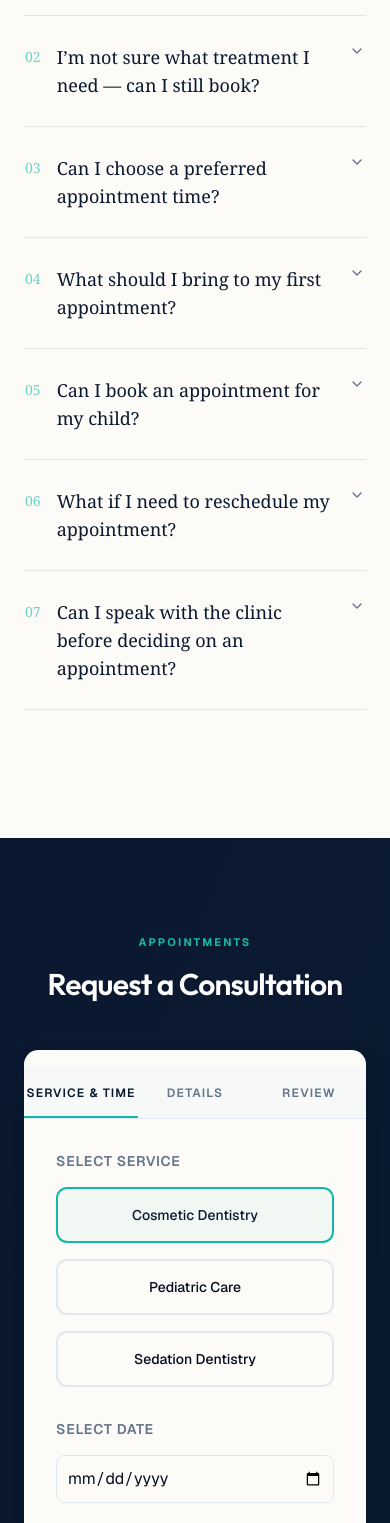
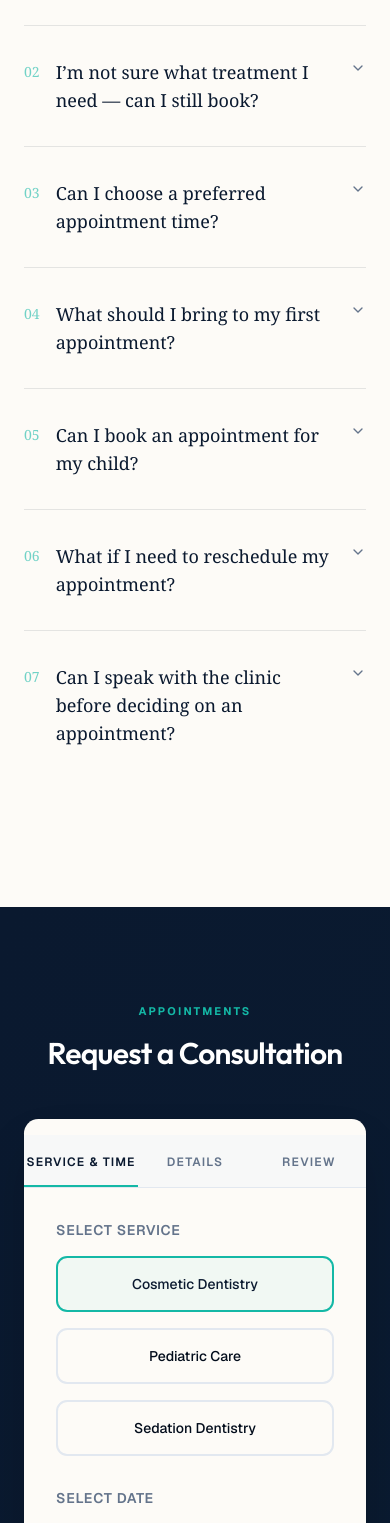
Before and after one commit to JAGADIESH009/Sri-Dental-Clinic, a Next.js app: page / in a window 390 px wide. Shown: the part 8120-9643 px from the top of the page. Built offline with nearby package versions, Linux system fonts and the light colour scheme; no server answers.

Commit message:
fix: configure postgres database for vercel and restore radix UI components

```diff
--- a/package.json
+++ b/package.json
@@ -7,7 +7,7 @@
     "build": "next build",
     "start": "next start",
     "lint": "eslint",
-    "postinstall": "prisma generate"
+    "postinstall": "node scripts/prepare-db.js && prisma generate"
   },
   "dependencies": {
     "@prisma/client": "5.22.0",
@@ -19,6 +19,7 @@
     "motion": "^13.2.0",
     "next": "16.3.4",
     "next-auth": "^5.0.0-beta.32",
+    "radix-ui": "^1.6.7",
     "react": "19.2.8",
     "react-dom": "19.2.8",
     "react-map-gl": "^8.1.3",
--- a/src/components/ui/accordion.tsx
+++ b/src/components/ui/accordion.tsx
@@ -1,29 +1,24 @@
-import { Accordion as AccordionPrimitive } from "@base-ui/react/accordion"
+"use client"
+
+import * as React from "react"
 import { cn } from "cn"
-import { ChevronDownIcon, ChevronUpIcon } from "lucide-react"
+import { ChevronDownIcon } from "lucide-react"
+import { Accordion as AccordionPrimitive } from "radix-ui"
 
-type AccordionProps = AccordionPrimitive.Root.Props & {
-  type?: "single" | "multiple"
+function Accordion({
+  ...props
+}: React.ComponentProps<typeof AccordionPrimitive.Root>) {
+  return <AccordionPrimitive.Root data-slot="accordion" {...props} />
 }
 
-function Accordion({ className, type, multiple, ...props }: AccordionProps) {
-  const isMultiple = type === "multiple" || multiple;
-
-  return (
-    <AccordionPrimitive.Root
-      data-slot="accordion"
-      className={cn("flex w-full flex-col", className)}
-      multiple={isMultiple}
-      {...props}
-    />
-  )
-}
-
-function AccordionItem({ className, ...props }: AccordionPrimitive.Item.Props) {
+function AccordionItem({
+  className,
+  ...props
+}: React.ComponentProps<typeof AccordionPrimitive.Item>) {
   return (
     <AccordionPrimitive.Item
       data-slot="accordion-item"
-      className={cn("not-last:border-b", className)}
+      className={cn("border-b last:border-b-0", className)}
       {...props}
     />
   )
@@ -33,20 +28,19 @@ function AccordionTrigger({
   className,
   children,
   ...props
-}: AccordionPrimitive.Trigger.Props) {
+}: React.ComponentProps<typeof AccordionPrimitive.Trigger>) {
   return (
     <AccordionPrimitive.Header className="flex">
       <AccordionPrimitive.Trigger
         data-slot="accordion-trigger"
         className={cn(
-          "group/accordion-trigger relative flex flex-1 items-start justify-between rounded-lg border border-transparent py-2.5 text-left text-sm font-medium transition-all outline-none hover:underline focus-visible:border-ring focus-visible:ring-3 focus-visible:ring-ring/50 focus-visible:after:border-ring aria-disabled:pointer-events-none aria-disabled:opacity-50 **:data-[slot=accordion-trigger-icon]:ml-auto **:data-[slot=accordion-trigger-icon]:size-4 **:data-[slot=accordion-trigger-icon]:text-muted-foreground",
+          "flex flex-1 items-start justify-between gap-4 rounded-md py-4 text-left text-sm font-medium transition-all outline-none hover:underline focus-visible:border-ring focus-visible:ring-[3px] focus-visible:ring-ring/50 disabled:pointer-events-none disabled:opacity-50 [&[data-state=open]>svg]:rotate-180",
           className
         )}
         {...props}
       >
         {children}
-        <ChevronDownIcon data-slot="accordion-trigger-icon" className="pointer-events-none shrink-0 group-aria-expanded/accordion-trigger:hidden" />
-        <ChevronUpIcon data-slot="accordion-trigger-icon" className="pointer-events-none hidden shrink-0 group-aria-expanded/accordion-trigger:inline" />
+        <ChevronDownIcon className="pointer-events-none size-4 shrink-0 translate-y-0.5 text-muted-foreground transition-transform duration-200" />
       </AccordionPrimitive.Trigger>
     </AccordionPrimitive.Header>
   )
@@ -56,22 +50,15 @@ function AccordionContent({
   className,
   children,
   ...props
-}: AccordionPrimitive.Panel.Props) {
+}: React.ComponentProps<typeof AccordionPrimitive.Content>) {
   return (
-    <AccordionPrimitive.Panel
+    <AccordionPrimitive.Content
       data-slot="accordion-content"
-      className="overflow-hidden text-sm data-open:animate-accordion-down data-closed:animate-accordion-up"
+      className="overflow-hidden text-sm data-[state=closed]:animate-accordion-up data-[state=open]:animate-accordion-down"
       {...props}
     >
-      <div
-        className={cn(
-          "h-(--accordion-panel-height) pt-0 pb-2.5 data-ending-style:h-0 data-starting-style:h-0 [&_a]:underline [&_a]:underline-offset-3 [&_a]:hover:text-foreground [&_p:not(:last-child)]:mb-4",
-          className
-        )}
-      >
-        {children}
-      </div>
-    </AccordionPrimitive.Panel>
+      <div className={cn("pt-0 pb-4", className)}>{children}</div>
+    </AccordionPrimitive.Content>
   )
 }
 
--- a/src/components/ui/button.tsx
+++ b/src/components/ui/button.tsx
@@ -1,35 +1,33 @@
-import { Button as ButtonPrimitive } from "@base-ui/react/button"
+import * as React from "react"
 import { cva, type VariantProps } from "class-variance-authority"
 import { cn } from "cn"
+import { Slot } from "radix-ui"
 
 const buttonVariants = cva(
-  "group/button inline-flex shrink-0 items-center justify-center rounded-lg border border-transparent bg-clip-padding text-sm font-medium whitespace-nowrap transition-all outline-none select-none focus-visible:border-ring focus-visible:ring-3 focus-visible:ring-ring/50 active:not-aria-[haspopup]:translate-y-px disabled:pointer-events-none disabled:opacity-50 aria-invalid:border-destructive aria-invalid:ring-3 aria-invalid:ring-destructive/20 dark:aria-invalid:border-destructive/50 dark:aria-invalid:ring-destructive/40 [&_svg]:pointer-events-none [&_svg]:shrink-0 [&_svg:not([class*='size-'])]:size-4",
+  "inline-flex shrink-0 items-center justify-center gap-2 rounded-md text-sm font-medium whitespace-nowrap transition-all outline-none focus-visible:border-ring focus-visible:ring-[3px] focus-visible:ring-ring/50 disabled:pointer-events-none disabled:opacity-50 aria-invalid:border-destructive aria-invalid:ring-destructive/20 dark:aria-invalid:ring-destructive/40 [&_svg]:pointer-events-none [&_svg]:shrink-0 [&_svg:not([class*='size-'])]:size-4",
   {
     variants: {
       variant: {
-        default: "bg-primary text-primary-foreground hover:bg-primary/80",
+        default: "bg-primary text-primary-foreground hover:bg-primary/90",
+        destructive:
+          "bg-destructive text-white hover:bg-destructive/90 focus-visible:ring-destructive/20 dark:bg-destructive/60 dark:focus-visible:ring-destructive/40",
         outline:
-          "border-border bg-background hover:bg-muted hover:text-foreground aria-expanded:bg-muted aria-expanded:text-foreground dark:border-input dark:bg-input/30 dark:hover:bg-input/50",
+          "border bg-background shadow-xs hover:bg-accent hover:text-accent-foreground dark:border-input dark:bg-input/30 dark:hover:bg-input/50",
         secondary:
-          "bg-secondary text-secondary-foreground hover:bg-[color-mix(in_oklch,var(--secondary),var(--foreground)_5%)] aria-expanded:bg-secondary aria-expanded:text-secondary-foreground",
+          "bg-secondary text-secondary-foreground hover:bg-secondary/80",
         ghost:
-          "hover:bg-muted hover:text-foreground aria-expanded:bg-muted aria-expanded:text-foreground dark:hover:bg-muted/50",
-        destructive:
-          "bg-destructive/10 text-destructive hover:bg-destructive/20 focus-visible:border-destructive/40 focus-visible:ring-destructive/20 dark:bg-destructive/20 dark:hover:bg-destructive/30 dark:focus-visible:ring-destructive/40",
+          "hover:bg-accent hover:text-accent-foreground dark:hover:bg-accent/50",
         link: "text-primary underline-offset-4 hover:underline",
       },
       size: {
-        default:
-          "h-8 gap-1.5 px-2.5 has-data-[icon=inline-end]:pr-2 has-data-[icon=inline-start]:pl-2",
-        xs: "h-6 gap-1 rounded-[min(var(--radius-md),10px)] px-2 text-xs in-data-[slot=button-group]:rounded-lg has-data-[icon=inline-end]:pr-1.5 has-data-[icon=inline-start]:pl-1.5 [&_svg:not([class*='size-'])]:size-3",
-        sm: "h-7 gap-1 rounded-[min(var(--radius-md),12px)] px-2.5 text-[0.8rem] in-data-[slot=button-group]:rounded-lg has-data-[icon=inline-end]:pr-1.5 has-data-[icon=inline-start]:pl-1.5 [&_svg:not([class*='size-'])]:size-3.5",
-        lg: "h-9 gap-1.5 px-2.5 has-data-[icon=inline-end]:pr-2 has-data-[icon=inline-start]:pl-2",
-        icon: "size-8",
-        "icon-xs":
-          "size-6 rounded-[min(var(--radius-md),10px)] in-data-[slot=button-group]:rounded-lg [&_svg:not([class*='size-'])]:size-3",
-        "icon-sm":
-          "size-7 rounded-[min(var(--radius-md),12px)] in-data-[slot=button-group]:rounded-lg",
-        "icon-lg": "size-9",
+        default: "h-9 px-4 py-2 has-[>svg]:px-3",
+        xs: "h-6 gap-1 rounded-md px-2 text-xs has-[>svg]:px-1.5 [&_svg:not([class*='size-'])]:size-3",
+        sm: "h-8 gap-1.5 rounded-md px-3 has-[>svg]:px-2.5",
+        lg: "h-10 rounded-md px-6 has-[>svg]:px-4",
+        icon: "size-9",
+        "icon-xs": "size-6 rounded-md [&_svg:not([class*='size-'])]:size-3",
+        "icon-sm": "size-8",
+        "icon-lg": "size-10",
       },
     },
     defaultVariants: {
@@ -43,11 +41,19 @@ function Button({
   className,
   variant = "default",
   size = "default",
+  asChild = false,
   ...props
-}: ButtonPrimitive.Props & VariantProps<typeof buttonVariants>) {
+}: React.ComponentProps<"button"> &
+  VariantProps<typeof buttonVariants> & {
+    asChild?: boolean
+  }) {
+  const Comp = asChild ? Slot.Root : "button"
+
   return (
-    <ButtonPrimitive
+    <Comp
       data-slot="button"
+      data-variant={variant}
+      data-size={size}
       className={cn(buttonVariants({ variant, size, className }))}
       {...props}
     />
--- a/src/components/ui/input.tsx
+++ b/src/components/ui/input.tsx
@@ -1,14 +1,15 @@
 import * as React from "react"
-import { Input as InputPrimitive } from "@base-ui/react/input"
 import { cn } from "cn"
 
 function Input({ className, type, ...props }: React.ComponentProps<"input">) {
   return (
-    <InputPrimitive
+    <input
       type={type}
       data-slot="input"
       className={cn(
-        "h-8 w-full min-w-0 rounded-lg border border-input bg-transparent px-2.5 py-1 text-base transition-colors outline-none file:inline-flex file:h-6 file:border-0 file:bg-transparent file:text-sm file:font-medium file:text-foreground placeholder:text-muted-foreground focus-visible:border-ring focus-visible:ring-3 focus-visible:ring-ring/50 disabled:pointer-events-none disabled:cursor-not-allowed disabled:bg-input/50 disabled:opacity-50 aria-invalid:border-destructive aria-invalid:ring-3 aria-invalid:ring-destructive/20 md:text-sm dark:bg-input/30 dark:disabled:bg-input/80 dark:aria-invalid:border-destructive/50 dark:aria-invalid:ring-destructive/40",
+        "h-9 w-full min-w-0 rounded-md border border-input bg-transparent px-3 py-1 text-base shadow-xs transition-[color,box-shadow] outline-none selection:bg-primary selection:text-primary-foreground file:inline-flex file:h-7 file:border-0 file:bg-transparent file:text-sm file:font-medium file:text-foreground placeholder:text-muted-foreground disabled:pointer-events-none disabled:cursor-not-allowed disabled:opacity-50 md:text-sm dark:bg-input/30",
+        "focus-visible:border-ring focus-visible:ring-[3px] focus-visible:ring-ring/50",
+        "aria-invalid:border-destructive aria-invalid:ring-destructive/20 dark:aria-invalid:ring-destructive/40",
         className
       )}
       {...props}
```
Also changed, not shown: src/components/ui/dialog.tsx (+35 -37 lines), src/components/ui/sheet.tsx (+39 -35 lines), components.json, 1 other file (tests, documents, lock files or other folders).
